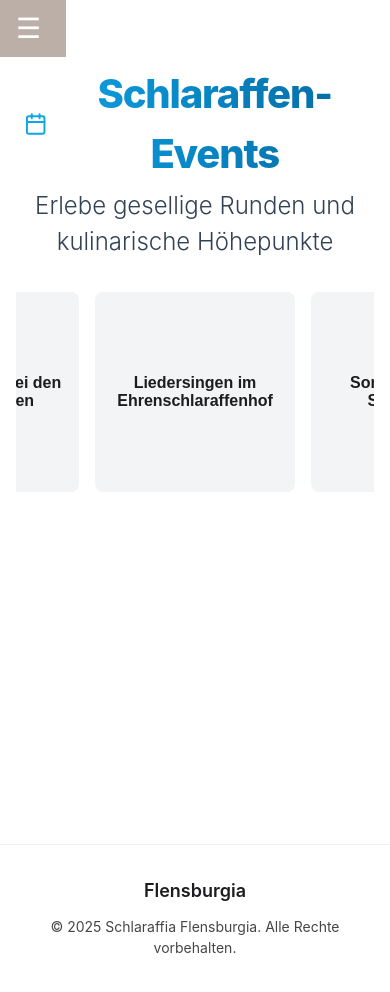
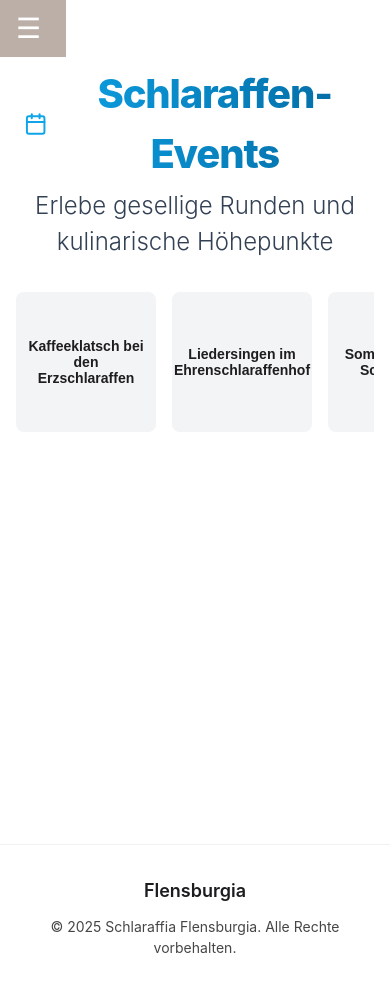
Before and after one commit to ptr03/Flensburgia-Web-Engineering, a Vue app: page /events in a window 390 px wide. Shown: the top 992 px of the page. Built offline with nearby package versions, Linux system fonts and the light colour scheme.

Commit message:
EventPage and Section functionality for the mobile

```diff
--- a/src/components/EventPage.vue
+++ b/src/components/EventPage.vue
@@ -102,4 +102,35 @@ onMounted(() => {
 .animate-in {
   animation: fadeInUp 0.6s ease-out forwards;
 }
+.horizontal-scroll-wrapper {
+  overflow-x: auto;
+  scroll-snap-type: x mandatory;
+  -webkit-overflow-scrolling: touch;
+}
+
+.horizontal-scroll-container {
+  display: flex;
+  gap: 1rem;
+}
+
+.scroll-item {
+  flex: 0 0 auto;
+  scroll-snap-align: start;
+  width: 140px;
+}
+@media (max-width: 768px) {
+  .horizontal-scroll-wrapper {
+    justify-content: flex-start !important;
+  }
+
+  .scroll-item {
+    width: 140px !important;
+  }
+
+  .event-button {
+    font-size: 0.875rem !important;
+    padding: 0.5rem !important;
+  }
+}
+
 </style>
--- a/src/components/EventSection.vue
+++ b/src/components/EventSection.vue
@@ -209,4 +209,19 @@ function getImageUrl(filename) {
   color: #475569;
   line-height: 1.5;
 }
+@media (max-width: 640px) {
+  .horizontal-scroll-wrapper {
+    justify-content: flex-start !important;
+  }
+
+  .scroll-item {
+    width: 140px !important;
+  }
+
+  .event-button {
+    font-size: 0.875rem !important;
+    padding: 0.5rem !important;
+  }
+}
+
 </style>
```
